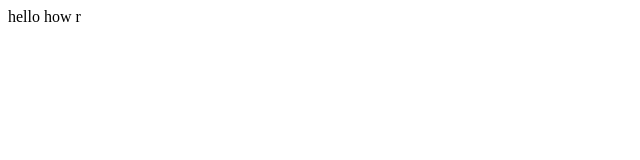
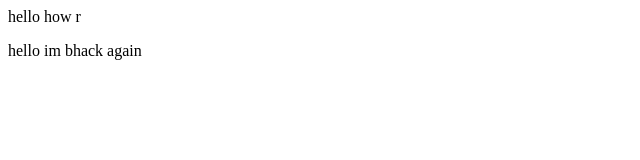
Before and after one commit to Rohit101826/python-practice, a plain HTML site: page index.html in a window 1280 px wide. Shown: the whole page, without its empty margins (0-640 px from the left). Drawn offline with Linux system fonts and the light colour scheme.

Commit message:
its okm
 idk what im doing

```diff
--- a/index.html
+++ b/index.html
@@ -1 +1,2 @@
 <p>hello how r</p>
+<p>hello im bhack again </p>
```
Also changed, not shown: 1 other file.
